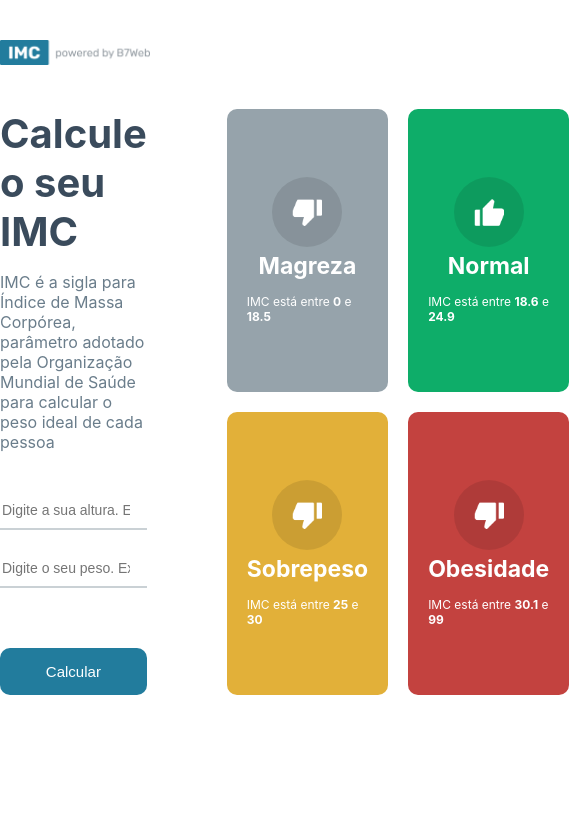
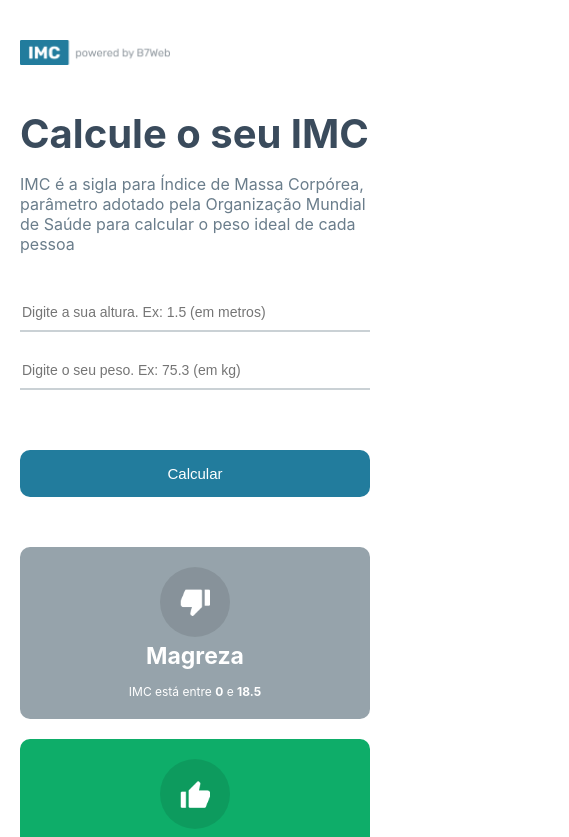
Before and after one commit to cleosilva/react-calculo-imc, a React (Vite) app: page / in a window 390 px wide. Shown: the top 837 px of the page, 569 px wide, since content can reach past the window. Built offline with nearby package versions, Linux system fonts and the light colour scheme.

Commit message:
Inserindo responsividade na aplicação

```diff
--- a/src/App.module.css
+++ b/src/App.module.css
@@ -4,6 +4,10 @@
 
 body {
     font-family: Arial, Helvetica, sans-serif;
+}
+
+.main {
+    padding-bottom: 50px;
 }
 
 .headerContainer {
@@ -105,3 +109,32 @@ body {
 .container .rightSide .rightArrow:hover {
     opacity: 0.8;
 }
+
+@media (max-width: 770px) {
+    header {
+        padding: 0 20px;
+    }
+    .container {
+        padding: 0 20px;
+        flex-direction: column;
+    }
+    .container .leftSide {
+        margin-right: 0;
+    }
+    .container .rightSide {
+        margin-left: 0;
+        margin-top: 50px;
+    }
+
+    .container .rightSide .rightArrow {
+        margin-left: 0;
+        margin-top: 0;
+        border-radius: 10px;
+    }
+}
+
+@media (max-width: 430px) {
+    .container .rightSide .grid {
+        grid-template-columns: 1fr;
+    }
+}
```
